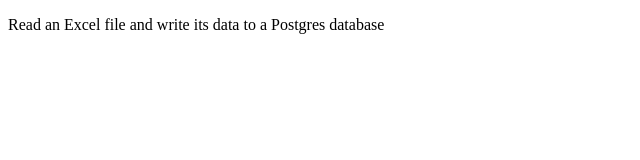
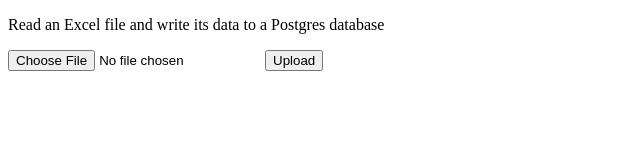
Before and after one commit to spainisnotequal/excel-to-postgres-js, a website: page public/index.html in a window 1280 px wide. Shown: the whole page, without its empty margins (0-640 px from the left). Drawn offline with Linux system fonts and the light colour scheme.

Commit message:
Add a form to upload the file

```diff
--- a/public/index.html
+++ b/public/index.html
@@ -8,7 +8,13 @@
 
   <body>
     <p>Read an Excel file and write its data to a Postgres database</p>
-    <noscript>You need to enable JavaScript to run this app.</noscript>
-    <div id="root"></div>
+    <form id        =  "uploadForm"
+          enctype   =  "multipart/form-data"
+          action    =  "upload"
+          method    =  "post"
+          >
+      <input type="file" name="file" />
+      <input type="submit" value="Upload" name="submit">
+    </form>
   </body>
 </html>
```
